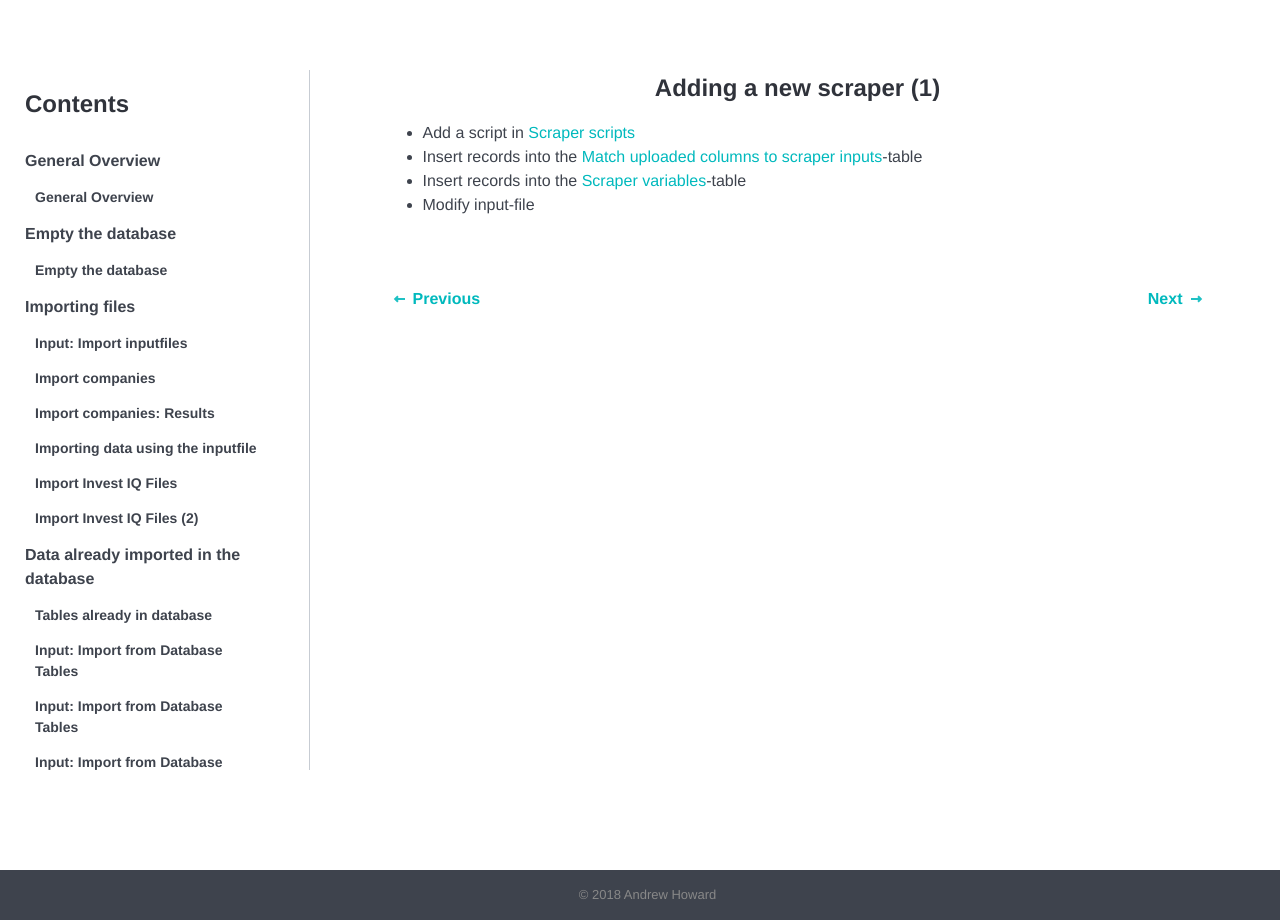
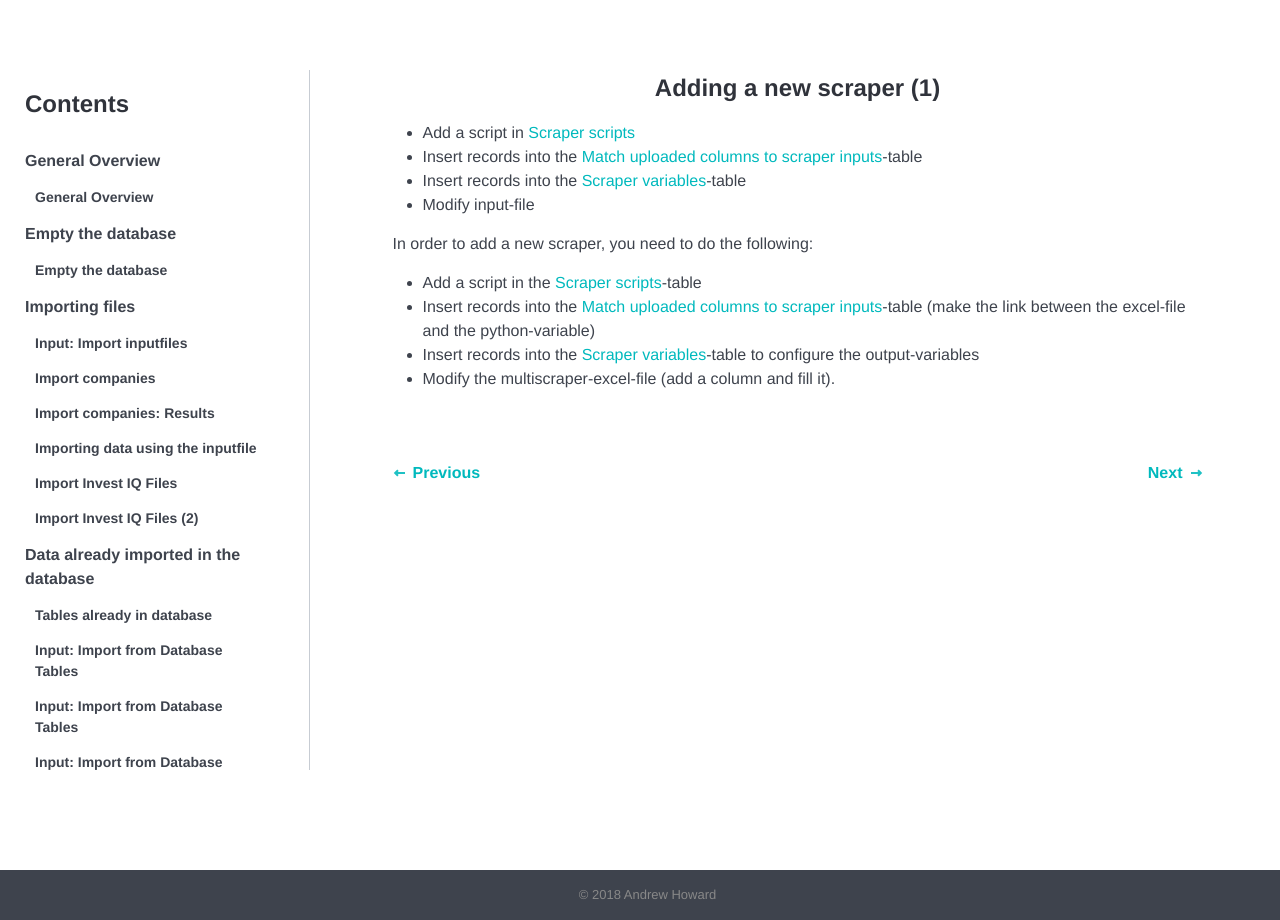
Before and after one commit to tkumpanenko/slides, a Jekyll site: the page built from _tutorials/034.html, in a window 1280 px wide. Built offline with Jekyll 4.4.1, drawn with Linux system fonts in a browser that asks for light colours.

Commit message:
Update from Forestry.io - 034.html

```diff
--- a/_tutorials/034.html
+++ b/_tutorials/034.html
@@ -4,8 +4,6 @@ topic: delete-edit-scrappers
 order: 3
 date: 2018-01-18 19:31:06 +0000
 ---
-
-
 <h4>Adding a new scraper (1)</h4>
 
 <ul>
@@ -14,3 +12,12 @@ date: 2018-01-18 19:31:06 +0000
 	<li>Insert records into the <a href="#">Scraper variables</a>-table</li>
 	<li>Modify input-file</li>
 </ul>
+
+<p>In order to add a new scraper, you need to do the following:
+	<ul>
+		<li>Add a script in the <a href="http://scrapecalctool.scibizinformatics.com/admin/base/admin_scripts/">Scraper scripts</a>-table</li>
+		<li>Insert records into the <a href="http://scrapecalctool.scibizinformatics.com/admin/base/input_all_scrapers/">Match uploaded columns to scraper inputs</a>-table (make the link between the excel-file and the python-variable)</li>
+		<li>Insert records into the <a href="http://scrapecalctool.scibizinformatics.com/admin/base/input_scrapers_output/">Scraper variables</a>-table to configure the output-variables</li>
+		<li>Modify the multiscraper-excel-file (add a column and fill it).</li>
+	</ul>
+</p>
```
